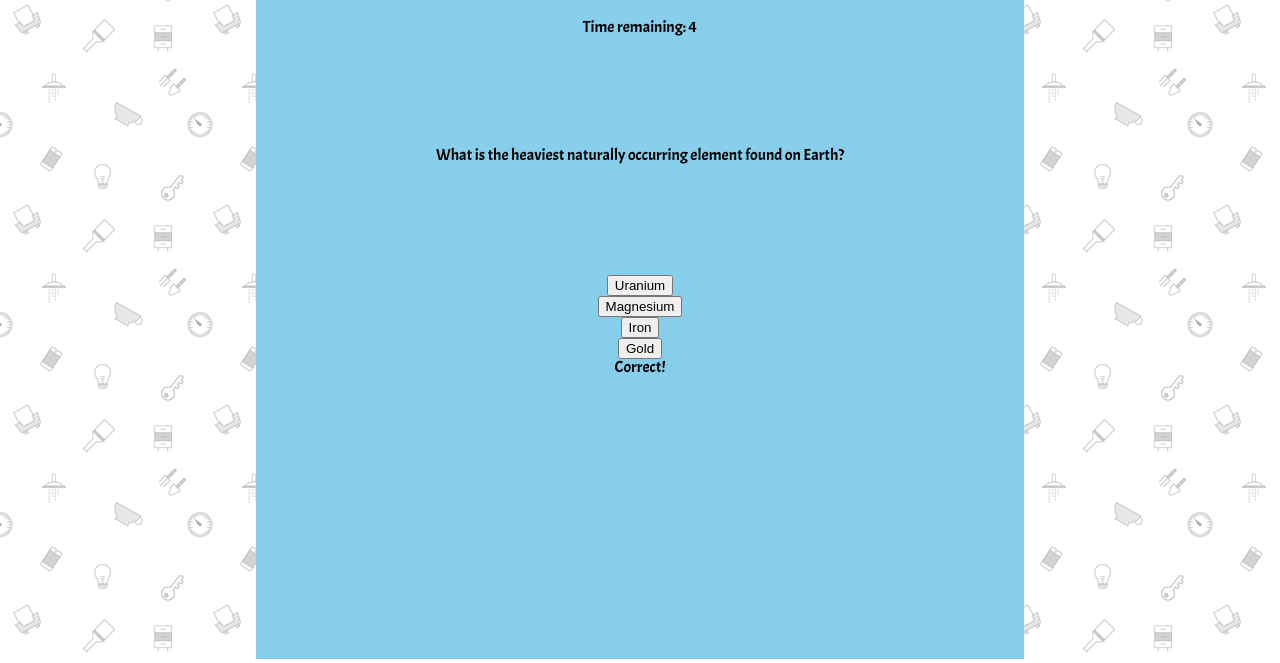
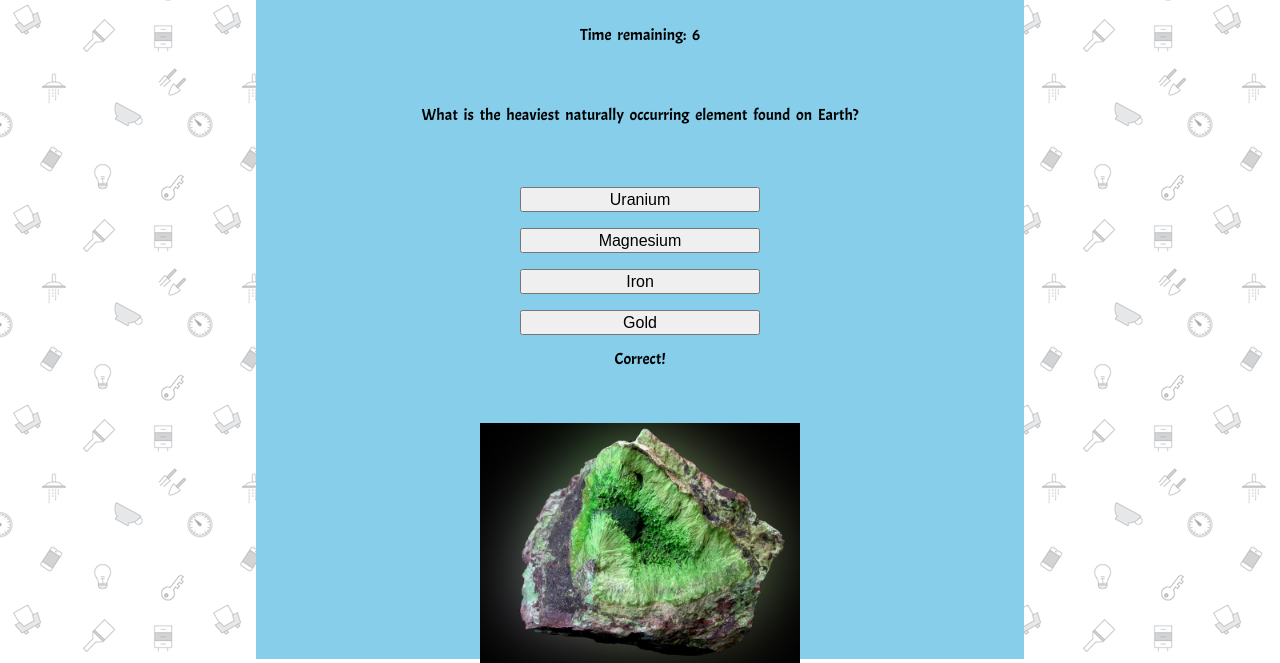
Before and after one commit to gugucode/TriviaGame, a plain HTML site: page index.html in a window 1280 px wide. Both pictures are taken after a click on the button "Uranium". Shown: the part 141-804 px from the top of the page. Drawn offline with nearby package versions, Linux system fonts and the light colour scheme.

Commit message:
add code to handle game logic

```diff
--- a/assets/css/style.css
+++ b/assets/css/style.css
@@ -1,6 +1,7 @@
 body {
     font-family: 'Acme', sans-serif;
-    background-image: url("../images/doodles/doodles.png")
+    background-image: url("../images/doodles/doodles.png");
+
 }
 
 #main {
@@ -31,9 +32,24 @@ h1 {
     /* left: 10%; */
     width: 100%;
     height: 40em;
+    line-height: 2em;
+    /* letter-spacing: .1em; */
+    word-spacing: .2em;
 }
 
 #timer, #question, #answer{
     width: 100%;
-    height: 8em;
+    height: 5em;
 }
+
+img {
+    width: 20em;
+    height: 15em;
+}
+
+.bnt {
+    width: 15em;
+    height: 25px;
+    margin: .5em;
+    font-size: 1em;
+}
--- a/assets/javascript/app.js
+++ b/assets/javascript/app.js
@@ -2,52 +2,181 @@ var q1 = {
     question: "What is the heaviest naturally occurring element found on Earth?",
     choices: ["Uranium","Magnesium","Iron","Gold"],
     answer: "Uranium",
-    image: "../images/uranium.jpg"
+    image: "assets/images/uranium.jpg"
 };
 
 var q2 = {
     question: "Which scientist is considered the father of modern genetics?",
     choices: ["Charles Darwin","Albert Einstein","Gregor Mendel","Stephen Hawking"],
     answer: "Gregor Mendel",
-    image: "../images/GregorMendel.jpg"
+    image: "assets/images/GregorMendel.jpg"
 };
 
-var questions = [q1,q2];
+var q3 = {
+    question: "What is the name for the branch of mathematics dealing with lengths and angles of triangles?",
+    choices: ["Central Angle Theorem","Trigonometry","Orthopole","Symmedian"],
+    answer: "Trigonometry",
+    image: "assets/images/Trigonometry.png"
+};
 
+var q4 = {
+    question: "What is the closest star to our own sun?",
+    choices: ["Alpha Centauri","Mars","Proxima Centauri","Sirius"],
+    answer: "Proxima Centauri",
+    image: "assets/images/ProximaCentauri.jpg"
+};
+
+var q5 = {
+    question: "Which U.S. President made the first telephone call to the moon?",
+    choices: ["Richard Nixon","Lyndon Johnson","John Kennedy","Alben Barkley"],
+    answer: "Richard Nixon",
+    image: "assets/images/RichardNixon.jpg"
+};
+
+var q6 = {
+    question: "What is the most common blood type in humans?",
+    choices: ["A","B","C","O+"],
+    answer: "O+",
+    image: "assets/images/oplus.jpg"
+};
+
+var q7 = {
+    question: "In our solar system, which planet has the shortest day?",
+    choices: ["Mercury","Venus","Saturn","Jupiter"],
+    answer: "Jupiter",
+    image: "assets/images/jupiter.jpg"
+};
+
+var q8 = {
+    question: "Bronze is an alloy consisting primarily of what two elements?",
+    choices: ["Copper & Tin","Iron & Copper","Tin & Iron","Iron & Aluminium"],
+    answer: "Copper & Tin",
+    image: "assets/images/bronze.jpeg"
+};
+
+var q9 = {
+    question: "What vitamin is produced when a person is exposed to sunlight?",
+    choices: ["Vitamin B","Vitamin E","Vitamin A","Vitamin D"],
+    answer: "Vitamin D",
+    image: "assets/images/VitaminD.jpeg"
+};
+
+var q10 = {
+    question: "What is the third most abundant gas in Earth’s atmosphere?",
+    choices: ["oxygen","Argon","Carbon Dioxide","Neon"],
+    answer: "Argon",
+    image: "assets/images/argon.jpg"
+};
+
+
+var SECOND = 1000;
+var questions = [q1,q2,q3,q4,q5,q6,q7,q8,q9,q10];
+var q_index = -1;
+var timer;
+var can_start_game;
+var print_time_out;
+var can_select = true;
+var start_new_game = true;
+var game_controller;
+var correct_num = 0;
+var failure_num = 0;
+var missed_run = 0;
+var game_over_image = "assets/images/win.jpeg";
+
+// print time
 function myTimer(time){
-    $("#timer").html("<h2>Time remaining: " + time + "</h2>");
+    if(time > -1){
+        $("#timer").html("<h2>Time remaining: " + time + "</h2>");
+    }
+}
+
+function print_overall_result(){
+    $("#question").html("You answer "+ correct_num + " questions correctly.");
+    $("#choices").html("You answer "+ failure_num + " questions incorrectly.");
+    $("#answer").html("You missed "+ missed_run + " questions questions.")
+    $("#image").html("<img src=" + game_over_image + ">");
+}
+
+function print_questions_n_choices(){
+    $("#answer").empty();
+    $("#image").empty();
+
+    // print question
+    $("#question").html("<h2>" + questions[q_index].question + "</h2>");
+
+    // print choice tags
+    var buttons = $("<div>");
+    for(var j = 0; j < 4; j++){
+        var bnt = $("<input>");
+        bnt.attr("type","button").attr("class",'bnt')
+        bnt.attr("value",questions[q_index].choices[j]);
+        // bnt.append($("<br>"));
+        buttons.append(bnt,$("<br>"));
+    }
+    $("#choices").html(buttons);
+}
+
+function trivialGame(){
+    start_new_game = false;
+    can_select = true;
+    q_index++;
+    if(q_index < questions.length){
+        // print timer
+        var t = 10;
+        myTimer(t--)
+        timer = setInterval(function(){
+                    myTimer(t--)
+                }, SECOND);
+
+        // Time out counter
+        print_time_out = setTimeout(function(){
+                            clearInterval(timer);
+                            $("#answer").html("<h2>Time out!</h2><h2>The correct answer is: " + questions[q_index].answer+ "</h2");
+                            $("#image").html("<img src=" + questions[q_index].image + ">");
+                            missed_run++;
+                        },SECOND*10);
+
+
+        can_start_game = setTimeout(function(){
+                            start_new_game = true;
+                        },SECOND*14);
+
+        print_questions_n_choices();
+
+    }else{
+        print_overall_result();
+        clearInterval(game_controller);
+    }
 }
 
 $("document").ready(function(){
-    var SECOND = 1000;
-    console.log("hi");
-    // for(var i = 0; i < questions.length; i++){
-    // print timmer
-    var t = 10;
-    var timer = setInterval(function(){
-        myTimer(t--)
-    }, SECOND);
+    // Game controller running in back ground to check when to start game
+    game_controller = setInterval(function(){
+                        if(start_new_game){
+                            trivialGame();
+                        }
+                    }, SECOND);
 
-    setTimeout(function(){
-        clearInterval(timer);
-        $("#answer").html("<h2>Time out!</h2><h2>The correct answer is: " + questions[0].answer+ "</h2");
-    },SECOND*(t+1));
+    // handle button click event
+    $("#choices").on("click",".bnt",function(){
+        if(can_select){
+            can_select = false;
+            clearInterval(timer); // Stop timer
+            clearTimeout(print_time_out);  // stop print time out event
+            clearTimeout(can_start_game); // stop can_start_game event
+            if($(this).val() === questions[q_index].answer){ // If selected choice is correct
+                $("#answer").html("<h2>Correct!</h2");
+                $("#image").html("<img src=" + questions[q_index].image + ">");
+                correct_num++;
+            }else{
+                $("#answer").html("<h2>Nope!</h2><h2>The correct answer is: " + questions[q_index].answer+ "</h2");
+                $("#image").html("<img src=" + questions[q_index].image + ">");
+                failure_num++;
+            }
 
-    $("#question").html("<h2>" + questions[0].question + "</h2>");
-
-    // create choice tags
-    var choices_div = $("#choices");
-    for(var j = 0; j < 4; j++){
-        choices_div.append($("<input type='button' value='" + questions[0].choices[j] + "'><br>"));
-    }
-
-    $("input").on("click",function(){
-        if($(this).val() === questions[0].answer){
-            $("#answer").html("<h2>Correct!</h2");
-        }else{
-            $("#answer").html("<h2>Nope!</h2><h2>The correct answer is: " + questions[0].answer+ "</h2");
+            // start game after 4 seconds
+            setTimeout(trivialGame,SECOND*4);
         }
     })
 
-    // }
 })
```
Also changed, not shown: assets/images/ProximaCentauri.jpg (added), assets/images/RichardNixon.jpg (added), assets/images/Trigonometry.png (added), assets/images/VitaminD.jpeg (added), assets/images/argon.jpg (added), assets/images/bronze.jpeg (added), assets/images/jupiter.jpg (added), assets/images/oplus.jpg (added), assets/images/win.jpeg (added).
